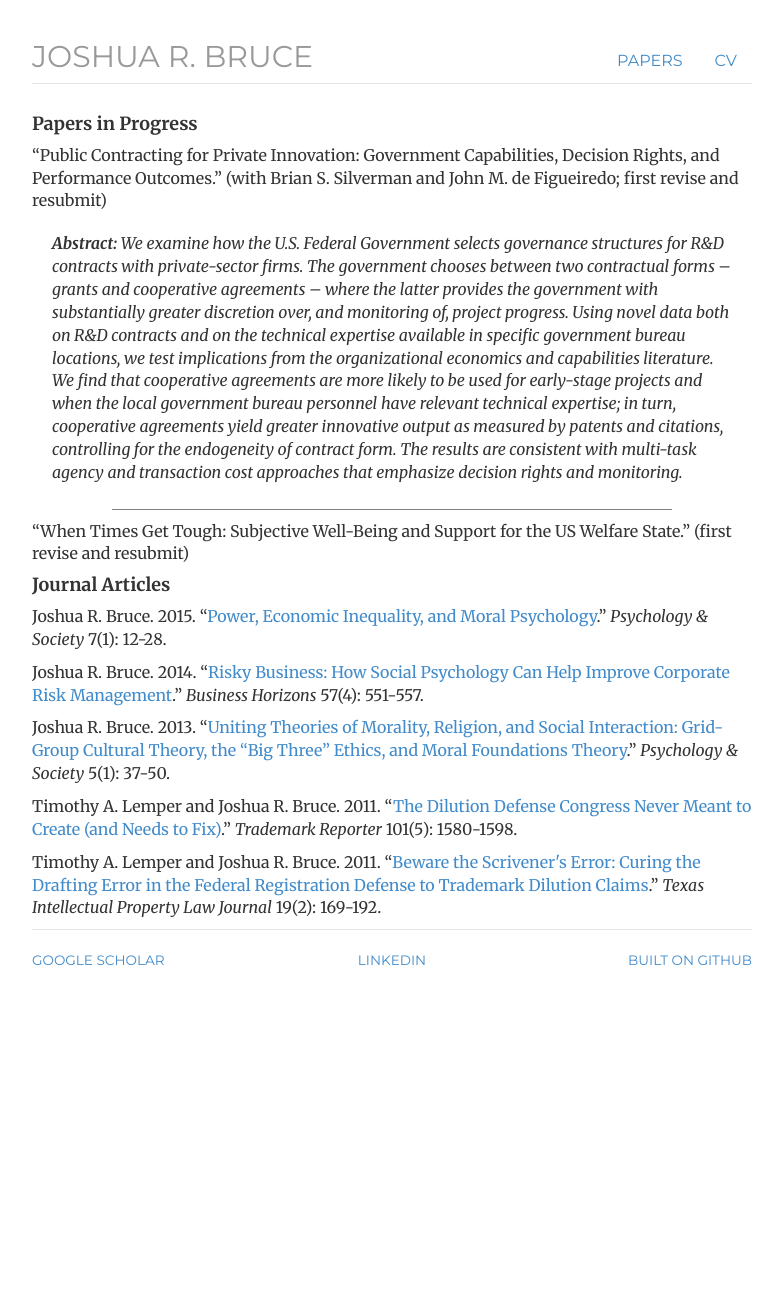
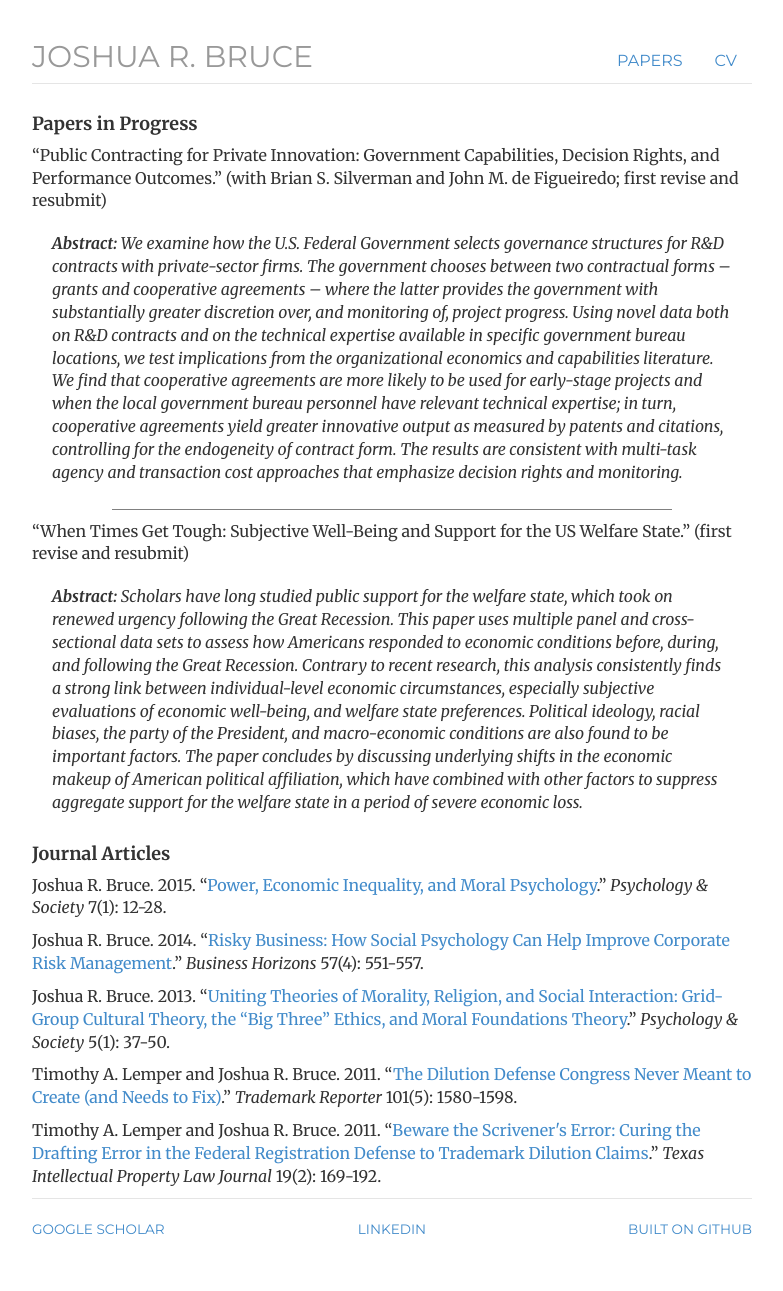
Before and after one commit to joshuarbruce/joshuarbruce.github.io, a Jekyll site: the page built from papers/index.html, in a window 1280 px wide. Shown: the whole page, without its empty margins (248-1031 px from the left). Built offline with Jekyll 4.4.1, drawn with Linux system fonts in a browser that asks for light colours; nearby versions of some CDN libraries; before the commit the page ends 1022 px from its top, so only the background shows below that.

Commit message:
Update index.html

```diff
--- a/papers/index.html
+++ b/papers/index.html
@@ -12,6 +12,7 @@ description: list of Joshua R. Bruce's papers, published and in various states o
 	<blockquote><i><b>Abstract: </b>We examine how the U.S. Federal Government selects governance structures for R&D contracts with private-sector firms. The government chooses between two contractual forms – grants and cooperative agreements – where the latter provides the government with substantially greater discretion over, and monitoring of, project progress. Using novel data both on R&D contracts and on the technical expertise available in specific government bureau locations, we test implications from the organizational economics and capabilities literature. We find that cooperative agreements are more likely to be used for early-stage projects and when the local government bureau personnel have relevant technical expertise; in turn, cooperative agreements yield greater innovative output as measured by patents and citations, controlling for the endogeneity of contract form. The results are consistent with multi-task agency and transaction cost approaches that emphasize decision rights and monitoring.</i></blockquote>
 	<div class="customHr">.</div>
 <p>&ldquo;When Times Get Tough: Subjective Well-Being and Support for the US Welfare State.&rdquo; (first revise and resubmit)</p>
+		<blockquote><i><b>Abstract: </b>Scholars have long studied public support for the welfare state, which took on renewed urgency following the Great Recession. This paper uses multiple panel and cross-sectional data sets to assess how Americans responded to economic conditions before, during, and following the Great Recession. Contrary to recent research, this analysis consistently finds a strong link between individual-level economic circumstances, especially subjective evaluations of economic well-being, and welfare state preferences. Political ideology, racial biases, the party of the President, and macro-economic conditions are also found to be important factors. The paper concludes by discussing underlying shifts in the economic makeup of American political affiliation, which have combined with other factors to suppress aggregate support for the welfare state in a period of severe economic loss.</i></blockquote>
 
 	<h4><b>Journal Articles</b></h4>
 
```
